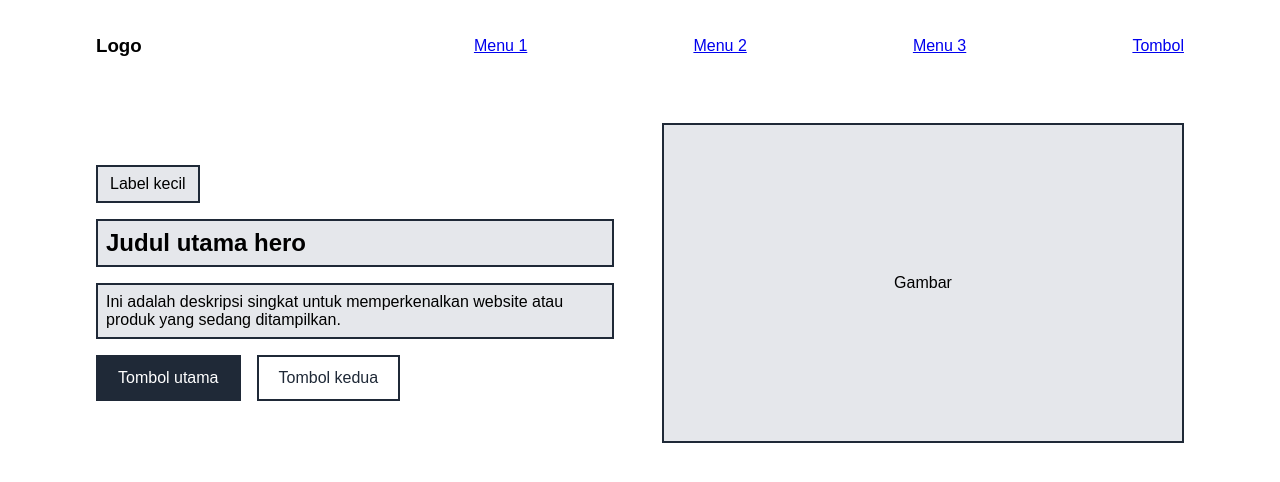
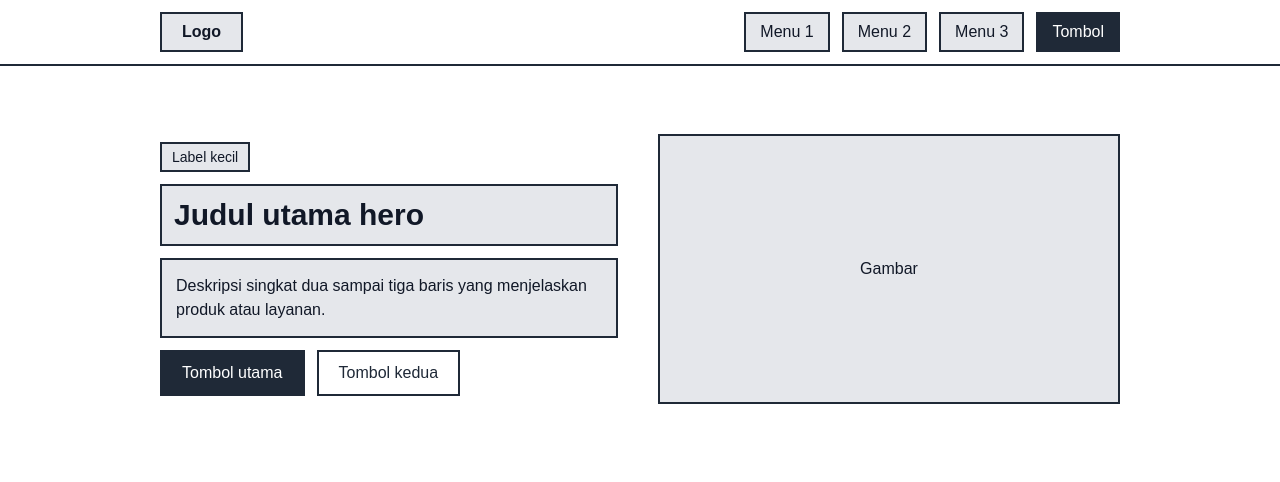
Before and after one commit to darrenhb3-web/latihan-flexbox, a plain HTML site: page index.html in a window 1280 px wide. Drawn offline with Linux system fonts and the light colour scheme.

Commit message:
memberi border dan update tampilan

```diff
--- a/index.html
+++ b/index.html
@@ -4,42 +4,43 @@
 <head>
     <meta charset="UTF-8">
     <meta name="viewport" content="width=device-width, initial-scale=1.0">
-    <title>Latihan Flexbox</title>
+    <title>Layout Hero</title>
     <link rel="stylesheet" href="style.css">
 </head>
 
 <body>
+
+    <!-- Navbar -->
     <nav class="navbar">
+        <div class="navbar-inner">
+            <div class="logo">Logo</div>
 
-        <h3> Logo </h3>
-        <div class="menu-naf"></div>
-        <a href="menu1">Menu 1</a>
-        <a href="menu2">Menu 2</a>
-        <a href="menu3">Menu 3</a>
-        <a href="tombol">Tombol</a>
-
+            <div class="menu">
+                <a href="#menu1">Menu 1</a>
+                <a href="#menu2">Menu 2</a>
+                <a href="#menu3">Menu 3</a>
+                <a href="#tombol" class="nav-button">Tombol</a>
+            </div>
+        </div>
     </nav>
 
+    <!-- Hero Section -->
     <section class="hero">
 
         <div class="hero-content">
-
-            <div class="label">
-                Label kecil
-            </div>
+            <div class="label">Label kecil</div>
 
             <h1>Judul utama hero</h1>
 
             <p>
-                Ini adalah deskripsi singkat untuk memperkenalkan
-                website atau produk yang sedang ditampilkan.
+                Deskripsi singkat dua sampai tiga baris yang menjelaskan
+                produk atau layanan.
             </p>
 
             <div class="hero-buttons">
                 <a href="#mulai" class="btn-primary">Tombol utama</a>
                 <a href="#selengkapnya" class="btn-secondary">Tombol kedua</a>
             </div>
-
         </div>
 
         <div class="hero-image">
--- a/style.css
+++ b/style.css
@@ -1,3 +1,4 @@
+/* Pengaturan dasar */
 * {
     box-sizing: border-box;
 }
@@ -5,111 +6,105 @@
 body {
     margin: 0;
     font-family: Arial, sans-serif;
+    color: #111827;
 }
 
+/* Navbar */
 .navbar {
-    display: flex;
-    justify-content: space-between;
-    align-items: center;
+    width: 100%;
+    border-bottom: 2px solid #1f2937;
 }
 
-.menu {
-    display: flex;
-    gap: 16px;
-    align-items: center;
-}
-
-.navbar {
-    max-width: 1152px;
+.navbar-inner {
+    max-width: 960px;
     margin: 0 auto;
-    padding: 16px 32px;
+    padding: 12px 0;
 
     display: flex;
     justify-content: space-between;
     align-items: center;
 }
 
+/* Logo */
 .logo {
-    font-size: 24px;
+    border: 2px solid #1f2937;
+    background-color: #e5e7eb;
+    padding: 9px 20px;
     font-weight: bold;
+}
+
+/* Menu */
+.menu {
+    display: flex;
+    align-items: center;
+    gap: 12px;
 }
 
 .menu a {
     text-decoration: none;
-    color: #1f2937;
+    color: #111827;
+    border: 2px solid #1f2937;
+    background-color: #e5e7eb;
+    padding: 9px 14px;
 }
 
-.btn-nav {
+/* Tombol navbar */
+.menu .nav-button {
     background-color: #1f2937;
-    color: white !important;
-    padding: 10px 16px;
+    color: white;
 }
 
-
+/* Hero */
 .hero {
-    max-width: 1152px;
-    margin: 0 auto;
-    padding: 32px;
+    max-width: 960px;
+    margin: 68px auto 0;
 
     display: flex;
-    flex-wrap: wrap;
-    gap: 48px;
     align-items: center;
+    gap: 40px;
 }
 
-
+/* Kolom kiri */
 .hero-content {
     flex: 1;
+    min-width: 0;
+
+    display: flex;
+    flex-direction: column;
+    gap: 12px;
 }
 
-.hero-image {
-    flex: 1;
+/* Label */
+.label {
+    align-self: flex-start;
+    border: 2px solid #1f2937;
+    background-color: #e5e7eb;
+    padding: 5px 10px;
+    font-size: 14px;
 }
 
-.hero-content {
-    flex: 1;
-    min-width: 280px;
-    display: flex;
-    flex-direction: column;
-    gap: 16px;
+/* Judul */
+.hero-content h1 {
+    margin: 0;
+    border: 2px solid #1f2937;
+    background-color: #e5e7eb;
+    padding: 12px;
+    font-size: 30px;
 }
 
+/* Deskripsi */
+.hero-content p {
+    margin: 0;
+    border: 2px solid #1f2937;
+    background-color: #e5e7eb;
+    padding: 14px;
+    line-height: 1.5;
+}
+
+/* Tombol hero */
 .hero-buttons {
     display: flex;
-    gap: 16px;
-}
-
-.hero-image {
-    flex: 1;
-    min-width: 280px;
-    height: 320px;
-    background-color: #e5e7eb;
-    border: 2px solid #1f2937;
-
-    display: flex;
-    justify-content: center;
-    align-items: center;
-}
-
-.label {
-    align-self: flex-start;
-    background-color: #e5e7eb;
-    border: 2px solid #1f2937;
-    padding: 8px 12px;
-}
-
-.hero-content h1 {
-    margin: 0;
-    padding: 8px;
-    border: 2px solid #1f2937;
-    background-color: #e5e7eb;
-}
-
-.hero-content p {
-    margin: 0;
-    padding: 8px;
-    border: 2px solid #1f2937;
-    background-color: #e5e7eb;
+    gap: 12px;
 }
 
 .hero-buttons a {
@@ -129,3 +124,44 @@ body {
     background-color: white;
     color: #1f2937;
 }
+
+/* Kolom kanan */
+.hero-image {
+    flex: 1;
+    min-width: 0;
+    height: 270px;
+
+    border: 2px solid #1f2937;
+    background-color: #e5e7eb;
+
+    display: flex;
+    justify-content: center;
+    align-items: center;
+}
+
+/* Tampilan layar kecil */
+@media (max-width: 768px) {
+    .navbar-inner {
+        padding: 12px 20px;
+        flex-wrap: wrap;
+        gap: 12px;
+    }
+
+    .menu {
+        flex-wrap: wrap;
+    }
+
+    .hero {
+        margin: 40px 20px 0;
+        flex-wrap: wrap;
+    }
+
+    .hero-content,
+    .hero-image {
+        flex: 1 1 100%;
+    }
+
+    .hero-content h1 {
+        font-size: 26px;
+    }
+}
```
